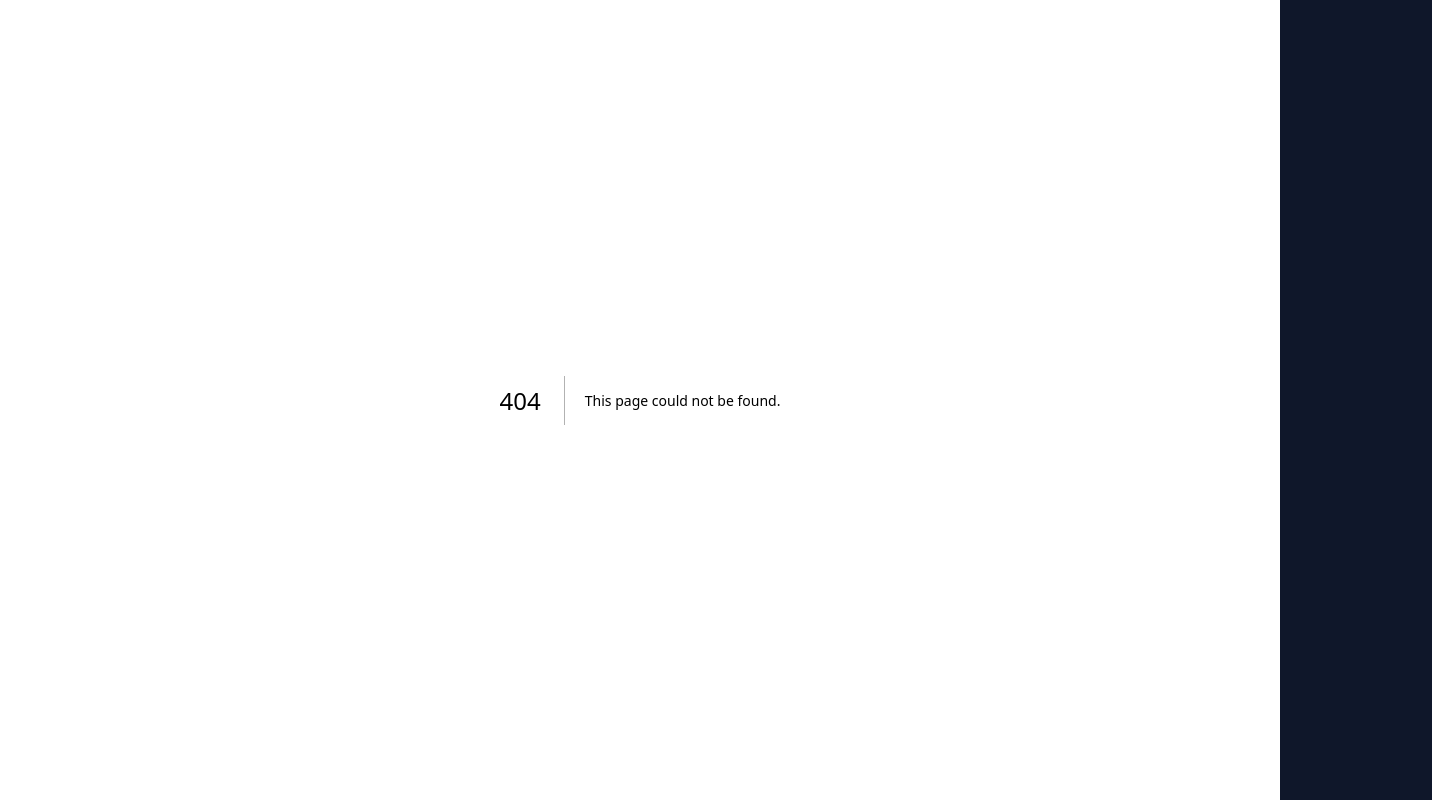
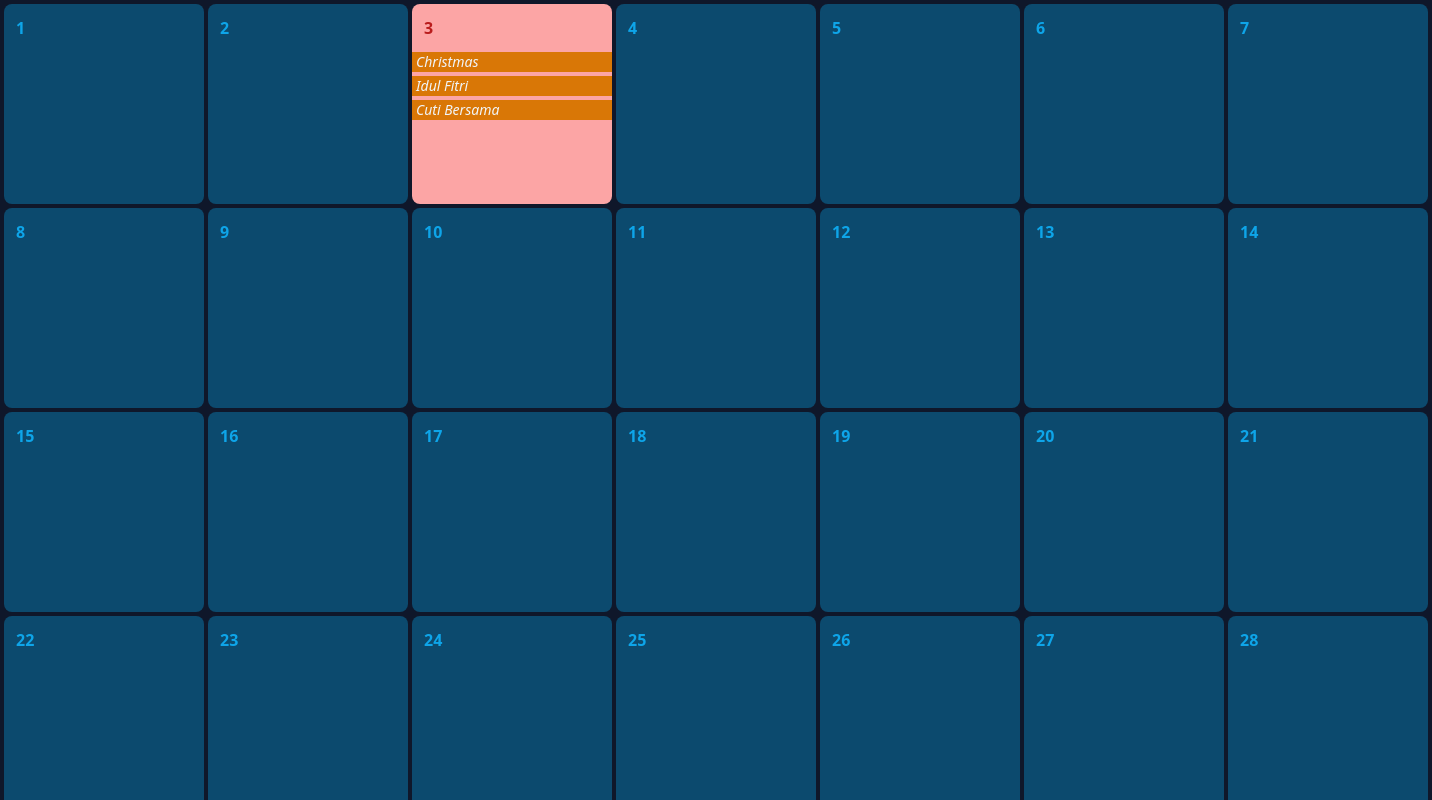
Before and after one commit to Samuellsam/Calended, a Next.js app: page /home in a window 1280 px wide. Before the commit this address had no page. Shown: the top 800 px of the page, 1432 px wide, since content can reach past the window. Built offline with nearby package versions, Linux system fonts and the light colour scheme.

Commit message:
adjusted day view component

```diff
--- a/src/pages/components/DayView.tsx
+++ /dev/null
@@ -1,11 +0,0 @@
-const DayCalendarView: React.FC<{
-  date: number;
-}> = (props) => {
-  return (
-    <div className="p-4 day-view rounded-lg">
-      <p className="font-bold">{props.date}</p>
-    </div>
-  );
-};
-
-export default DayCalendarView;
--- /dev/null
+++ b/src/pages/components/day_view/DayView.tsx
@@ -0,0 +1,37 @@
+import { Holiday } from "@/interfaces/Holiday";
+import HolidayBanner from "./HolidayBanner";
+
+const DayCalendarView: React.FC<{
+  date: number;
+  holidays?: Holiday[];
+}> = (props) => {
+  const generateHoliday = () => {
+    return (
+      <>
+        {props.holidays &&
+          props.holidays.map((h, idx) => (
+            <HolidayBanner holiday={h} key={idx} />
+          ))}
+      </>
+    );
+  };
+
+  const generateDayViewClassName = () => {
+    let defaultClass = "day-view rounded-lg hover:transition-all duration-150";
+
+    if (props.holidays && props.holidays.length > 1) {
+      return defaultClass + " bg-red-300 text-red-700 hover:bg-red-200";
+    }
+
+    return defaultClass + " bg-sky-900 text-sky-500 hover:bg-sky-200";
+  };
+
+  return (
+    <div className={generateDayViewClassName()}>
+      <p className="font-bold w-min text-center m-3">{props.date}</p>
+      {generateHoliday()}
+    </div>
+  );
+};
+
+export default DayCalendarView;
--- /dev/null
+++ b/src/pages/home/index.tsx
@@ -0,0 +1,53 @@
+import DayView from "../components/day_view/DayView";
+
+const HomePage: React.FC<{}> = () => {
+  const generateDayCalendarItem = () => {
+    const dayCalendarItem = [];
+    for (let i = 1; i <= 31; i++) {
+      dayCalendarItem.push(
+        <DayView
+          key={i}
+          date={i}
+          holidays={
+            i == 3
+              ? [
+                  {
+                    isFirst: true,
+                    isLast: true,
+                    from: new Date(),
+                    to: new Date(),
+                    name: "Christmas",
+                  },
+                  {
+                    isFirst: true,
+                    isLast: true,
+                    from: new Date(),
+                    to: new Date(),
+                    name: "Idul Fitri",
+                  },
+                  {
+                    isFirst: true,
+                    isLast: true,
+                    from: new Date(),
+                    to: new Date(),
+                    name: "Cuti Bersama",
+                  },
+                ]
+              : []
+          }
+        />
+      );
+    }
+    return dayCalendarItem;
+  };
+
+  return (
+    <div>
+      <div className="day-view-container flex flex-row flex-wrap justify-start mx-auto">
+        {generateDayCalendarItem()}
+      </div>
+    </div>
+  );
+};
+
+export default HomePage;
--- a/src/styles/day-view.css
+++ b/src/styles/day-view.css
@@ -17,15 +17,10 @@
   min-height: var(--day-view-size);
   max-height: var(--day-view-size);
   margin: var(--day-view-margin);
-
-  background-color: var(--day-view-bg-color);
-  color: var(--day-view-color);
 }
 
 .day-view-container {
   min-width: var(--day-view-container-size);
   max-width: var(--day-view-container-size);
   padding: var(--day-view-container-padding);
-
-  background-color: var(--day-view-container-bg-color);
 }
```
